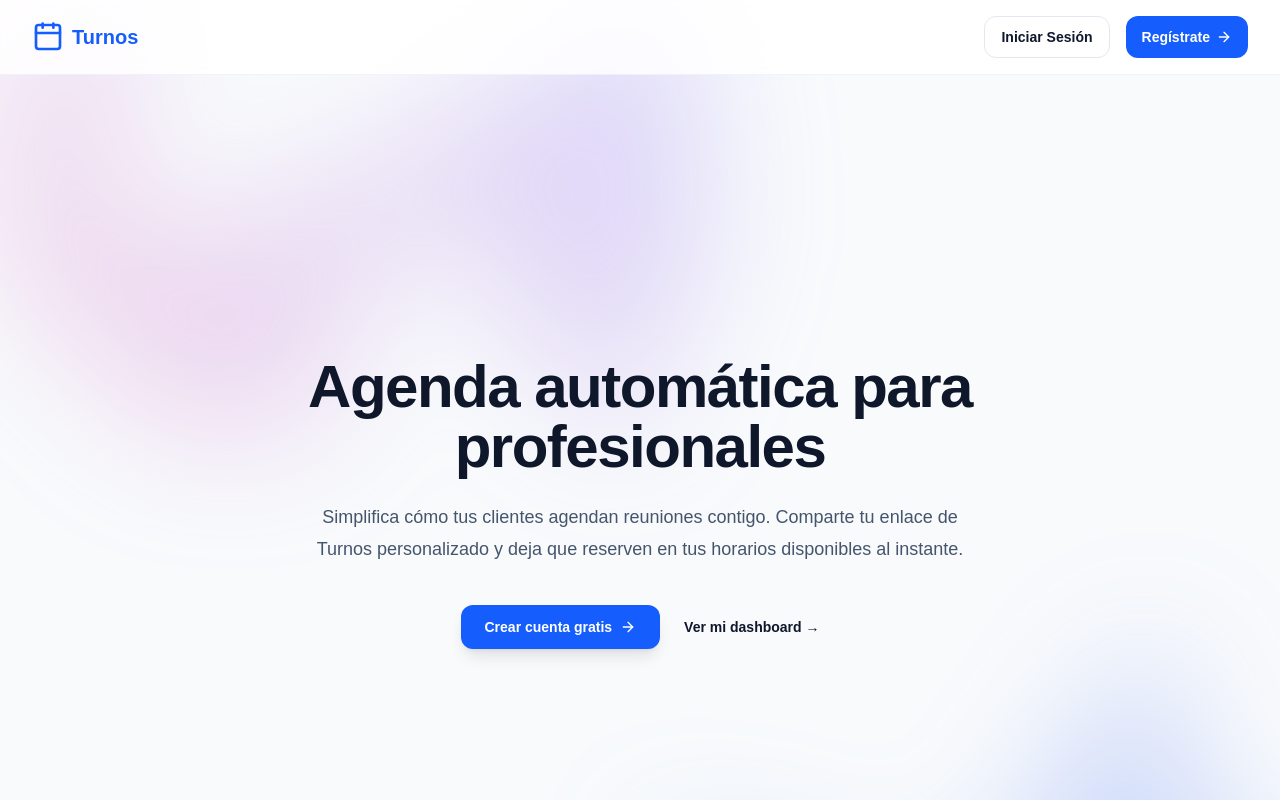
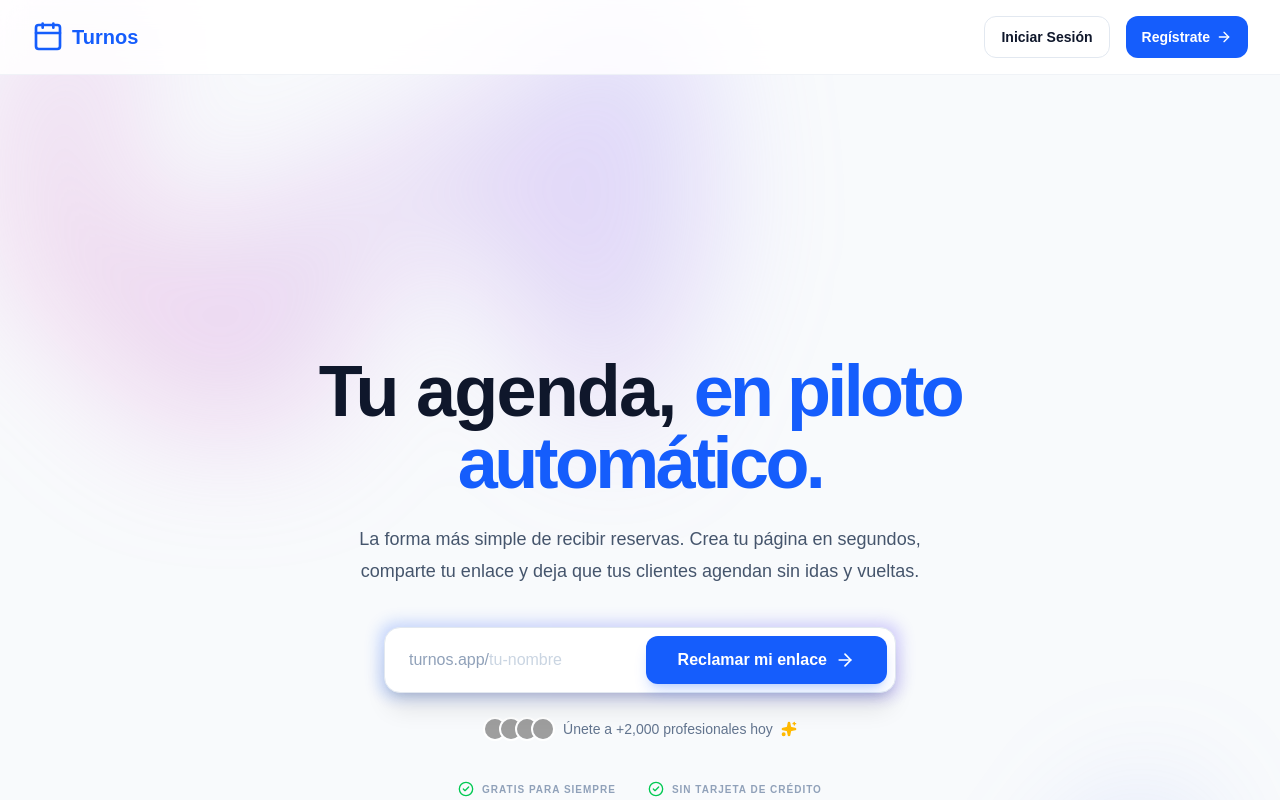
Before and after one commit to gonzazago/turnos-app, a Next.js app: page / in a window 1280 px wide. Shown: the top 800 px of the page. Built offline with nearby package versions, Linux system fonts and the light colour scheme; grey boxes are pictures that could not be loaded.

Commit message:
feat(ui): Implement interactive Hero Funnel with slug input

```diff
--- /dev/null
+++ b/src/app/components/HeroFunnel.tsx
@@ -0,0 +1,66 @@
+'use client'
+
+import { useState } from 'react'
+import { useRouter } from 'next/navigation'
+import { ArrowRight, Sparkles } from 'lucide-react'
+
+export function HeroFunnel() {
+  const [slug, setSlug] = useState('')
+  const router = useRouter()
+
+  const handleSubmit = (e: React.FormEvent) => {
+    e.preventDefault()
+    if (!slug.trim()) return
+
+    // Process slug: lowercase and hyphenate
+    const safeSlug = slug.toLowerCase().trim().replace(/[^a-z0-9]/g, '-')
+    router.push(`/register?slug=${safeSlug}`)
+  }
+
+  return (
+    <div className="mt-10 flex flex-col items-center gap-6 w-full max-w-lg mx-auto">
+      <form
+        onSubmit={handleSubmit}
+        className="relative group w-full"
+      >
+        <div className="absolute -inset-1 bg-gradient-to-r from-blue-600 to-indigo-600 rounded-2xl blur opacity-25 group-hover:opacity-50 transition duration-1000 group-hover:duration-200"></div>
+        <div className="relative flex flex-col sm:flex-row items-stretch gap-2 p-2 bg-white rounded-2xl border border-slate-200 shadow-xl">
+          <div className="flex items-center flex-1 min-w-0 px-4 py-3 sm:py-0">
+            <span className="text-slate-400 font-medium whitespace-nowrap">turnos.app/</span>
+            <input
+              type="text"
+              value={slug}
+              onChange={(e) => setSlug(e.target.value)}
+              placeholder="tu-nombre"
+              className="w-full bg-transparent border-none focus:ring-0 text-slate-900 font-bold placeholder:text-slate-300 placeholder:font-normal"
+              required
+            />
+          </div>
+          <button
+            type="submit"
+            className="flex items-center justify-center gap-2 bg-blue-600 hover:bg-blue-700 text-white font-bold px-8 py-4 sm:py-3 rounded-xl transition-all active:scale-[0.98] shadow-lg shadow-blue-600/20"
+          >
+            Reclamar mi enlace
+            <ArrowRight className="w-5 h-5" />
+          </button>
+        </div>
+      </form>
+
+      <div className="flex items-center gap-2 text-sm text-slate-500 font-medium">
+        <div className="flex -space-x-2">
+          {[1, 2, 3, 4].map((i) => (
+            <div key={i} className="w-6 h-6 rounded-full border-2 border-white bg-slate-200 overflow-hidden">
+              <img
+                src={`https://i.pravatar.cc/100?img=${i + 10}`}
+                alt="User"
+                className="w-full h-full object-cover"
+              />
+            </div>
+          ))}
+        </div>
+        <span>Únete a +2,000 profesionales hoy</span>
+        <Sparkles className="w-4 h-4 text-amber-400 fill-amber-400" />
+      </div>
+    </div>
+  )
+}
--- a/src/app/page.tsx
+++ b/src/app/page.tsx
@@ -1,5 +1,6 @@
 import Link from "next/link";
-import { Calendar, ArrowRight } from "lucide-react";
+import { Calendar, ArrowRight, CheckCircle2, Globe, Clock, ShieldCheck, Zap } from "lucide-react";
+import { HeroFunnel } from "./components/HeroFunnel";
 
 export default function Home() {
   return (
@@ -30,19 +31,24 @@ export default function Home() {
 
         <div className="mx-auto max-w-2xl py-32 sm:py-48 lg:py-56">
           <div className="text-center">
-            <h1 className="text-4xl font-bold tracking-tight text-slate-900 sm:text-6xl">
-              Agenda automática para profesionales
+            <h1 className="text-4xl font-bold tracking-tight text-slate-900 sm:text-7xl">
+              Tu agenda, <span className="text-blue-600 font-extrabold tracking-tighter">en piloto automático.</span>
             </h1>
-            <p className="mt-6 text-lg leading-8 text-slate-600">
-              Simplifica cómo tus clientes agendan reuniones contigo. Comparte tu enlace de Turnos personalizado y deja que reserven en tus horarios disponibles al instante.
+            <p className="mt-6 text-lg leading-8 text-slate-600 max-w-xl mx-auto">
+              La forma más simple de recibir reservas. Crea tu página en segundos, comparte tu enlace y deja que tus clientes agendan sin idas y vueltas.
             </p>
-            <div className="mt-10 flex items-center justify-center gap-x-6">
-              <Link href="/register" className="rounded-xl bg-blue-600 px-6 py-3 text-sm font-semibold text-white shadow-lg hover:bg-blue-500 focus-visible:outline focus-visible:outline-2 focus-visible:outline-offset-2 focus-visible:outline-blue-600 transition-all flex items-center gap-2">
-                Crear cuenta gratis <ArrowRight className="w-4 h-4" />
-              </Link>
-              <Link href="/login" className="text-sm font-semibold leading-6 text-slate-900">
-                Ver mi dashboard <span aria-hidden="true">→</span>
-              </Link>
+
+            <HeroFunnel />
+
+            <div className="mt-10 flex items-center justify-center gap-x-8 text-slate-400">
+              <div className="flex items-center gap-2">
+                <CheckCircle2 className="w-4 h-4 text-green-500" />
+                <span className="text-[10px] font-bold uppercase tracking-widest">Gratis para siempre</span>
+              </div>
+              <div className="flex items-center gap-2">
+                <CheckCircle2 className="w-4 h-4 text-green-500" />
+                <span className="text-[10px] font-bold uppercase tracking-widest">Sin tarjeta de crédito</span>
+              </div>
             </div>
           </div>
         </div>
```
